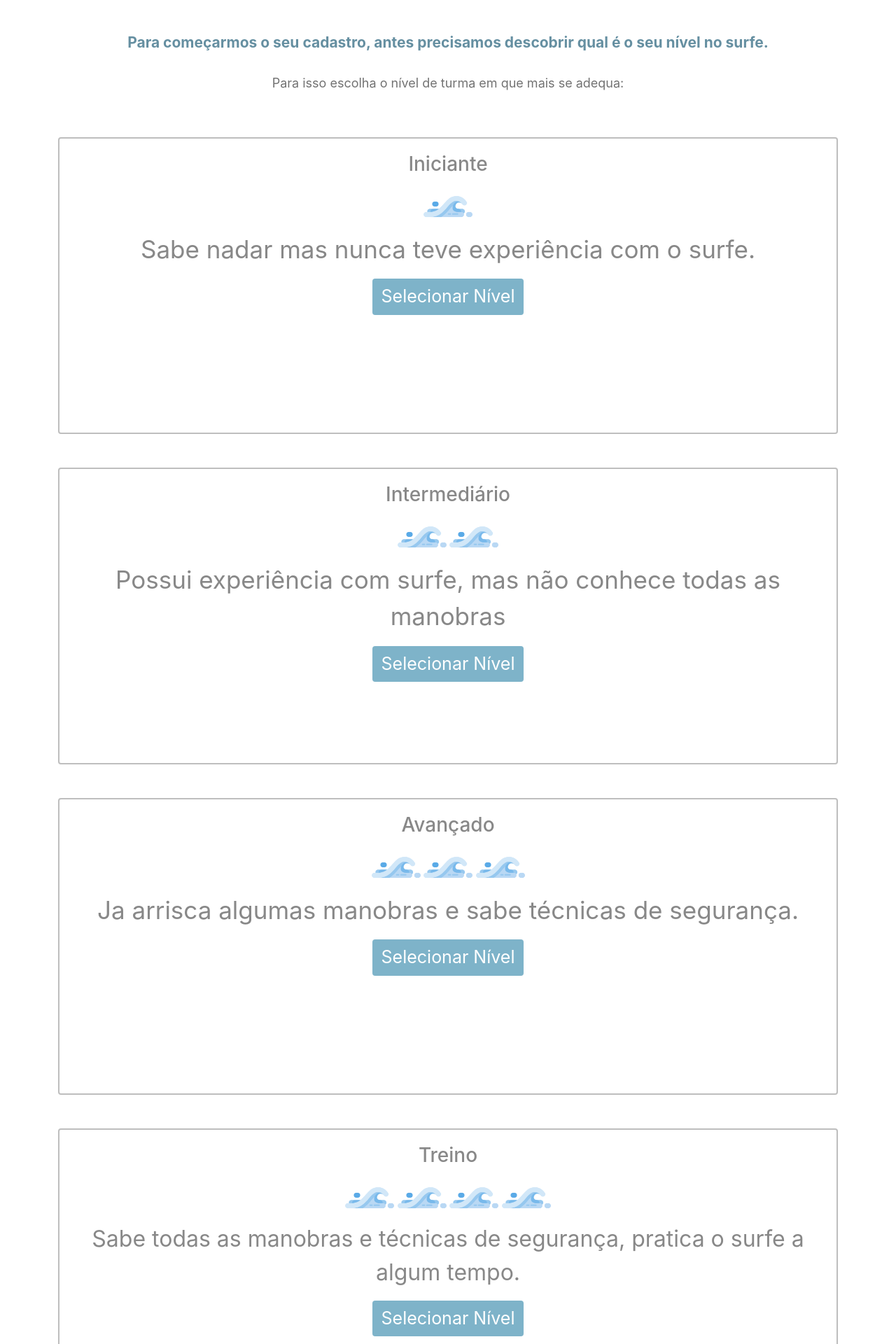
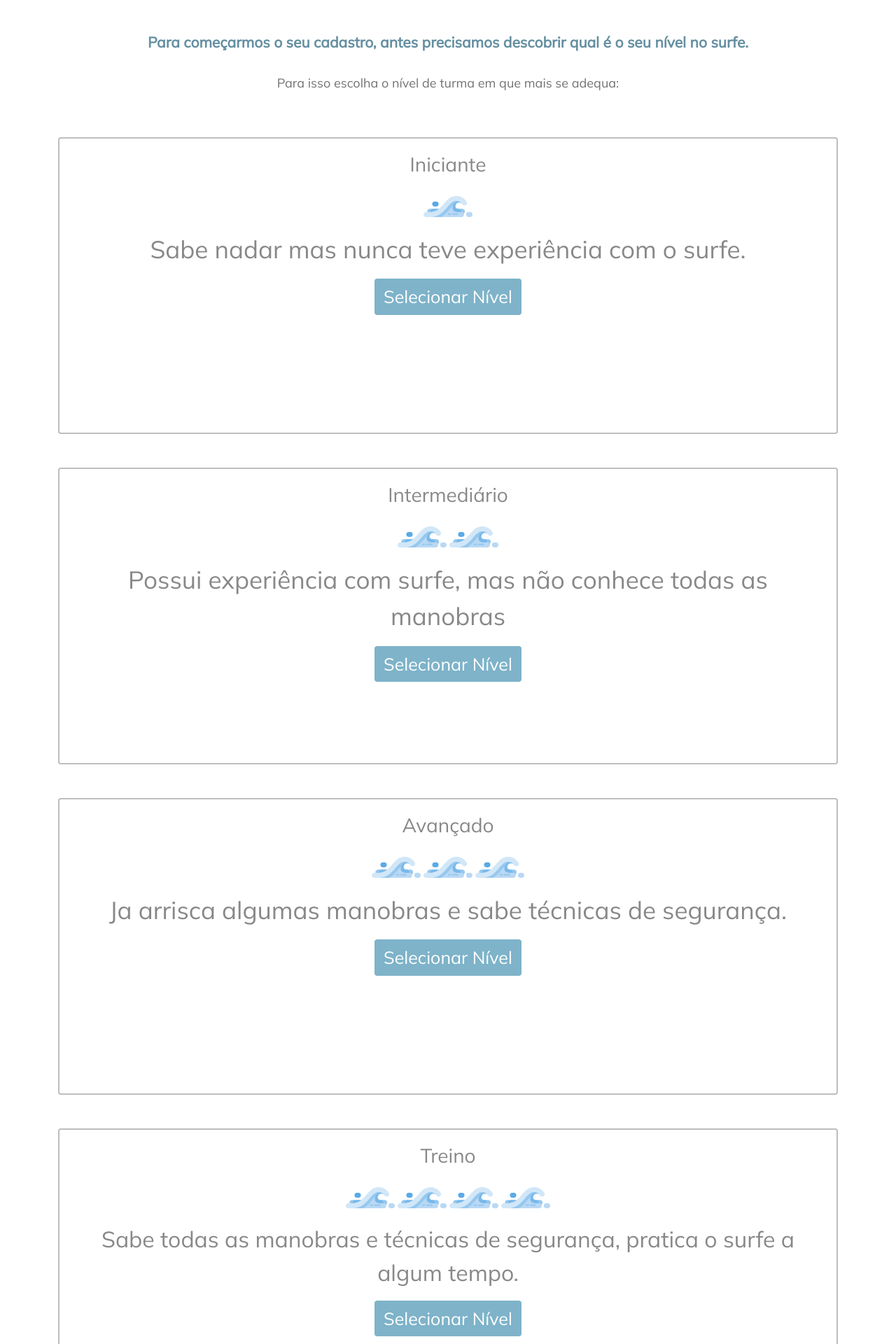
Before and after one commit to AudienceTecnologia/GAIA, a Django app: page / in a window 1280 px wide. Shown: the top 1920 px of the page at 70% size. Run offline with Django 3.2, Linux system fonts and the light colour scheme; data that the repository does not hold is empty; some libraries are stand-ins or nearby versions.

Commit message:
Font Mulish

```diff
--- a/aulas/templates/escolher_aula.html
+++ b/aulas/templates/escolher_aula.html
@@ -18,6 +18,12 @@
 </head>
 
 <style>
+  @import url('https://fonts.googleapis.com/css2?family=Mulish&display=swap');
+
+  * {
+    font-family: 'Mulish', sans-serif;
+  }
+
   .btn-primary.ativo {
     background-color: #7EB3C9;
     border-color: transparent;
--- a/aulas/templates/escolher_nivel.html
+++ b/aulas/templates/escolher_nivel.html
@@ -41,6 +41,12 @@
   </section>
 
   <style>
+    @import url('https://fonts.googleapis.com/css2?family=Mulish&display=swap');
+
+    * {
+      font-family: 'Mulish', sans-serif;
+    }
+
     .card {
       border-color: #BEBEBE;
       border-width: 2px;
--- a/aulas/templates/home.html
+++ b/aulas/templates/home.html
@@ -20,6 +20,12 @@
 </head>
 
 <style>
+  @import url('https://fonts.googleapis.com/css2?family=Mulish&display=swap');
+
+  * {
+    font-family: 'Mulish', sans-serif;
+  }
+
   .btn-primary.ativo {
     background-color: #d2e7f0;
     border-color: transparent;
--- a/aulas/templates/resumo.html
+++ b/aulas/templates/resumo.html
@@ -18,6 +18,12 @@
 </head>
 
 <style>
+  @import url('https://fonts.googleapis.com/css2?family=Mulish&display=swap');
+
+* {
+  font-family: 'Mulish', sans-serif;
+}
+
   .btn-primary.ativo {
     background-color: #7EB3C9;
     border-color: transparent;
--- a/aulas/templates/selecionar_data.html
+++ b/aulas/templates/selecionar_data.html
@@ -20,6 +20,12 @@
 </head>
 
 <style>
+  @import url('https://fonts.googleapis.com/css2?family=Mulish&display=swap');
+
+* {
+  font-family: 'Mulish', sans-serif;
+}
+
   .btn-primary.ativo {
     background-color: #d2e7f0;
     border-color: transparent;
```
Also changed, not shown: aulas/templates/home2.html (+8 -0 lines), aulas/templates/index.html (+8 -0 lines).
